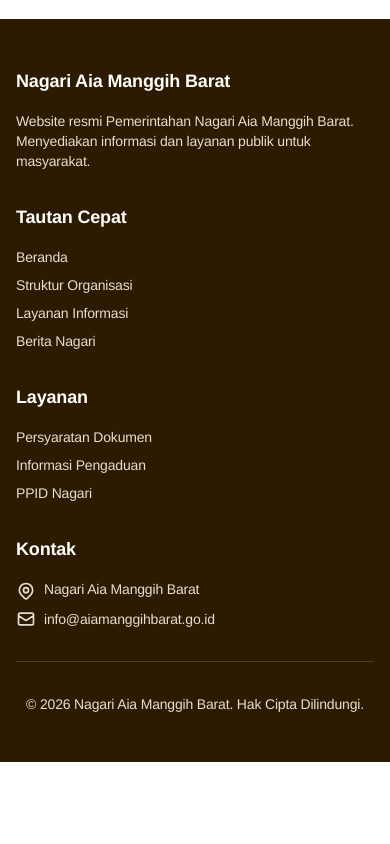
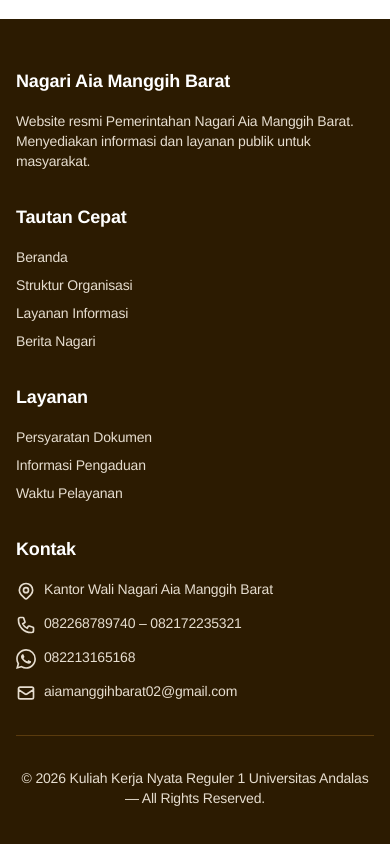
Before and after one commit to websiteaiamanggihbarat-lang/websitenagari, a Next.js app: page / in a window 390 px wide. Shown: the part 8603-9447 px from the top of the page. Before the commit the page ends 9365 px from the top, so only its background shows below. Built offline with nearby package versions, Linux system fonts and the light colour scheme.

Commit message:
[feat] update footer

```diff
--- a/app/ppid/page.tsx
+++ /dev/null
@@ -1,110 +0,0 @@
-export default function PPID() {
-  return (
-    <div className="min-h-screen bg-white">
-      <div className="pt-24 pb-32 px-6 lg:px-8">
-        <div className="max-w-4xl mx-auto">
-          <div className="text-center mb-20 scroll-slide-left">
-            <h1 className="text-4xl md:text-5xl font-bold text-gray-900 mb-4 tracking-tight">
-              PPID Nagari
-            </h1>
-            <div className="w-24 h-1 bg-gradient-to-r from-[#2c1b01] to-[#b6a587] mx-auto rounded-full mb-6"></div>
-            <p className="text-xl text-gray-600 font-normal">
-              Pejabat Pengelola Informasi dan Dokumentasi Nagari Aia Manggih
-              Barat
-            </p>
-          </div>
-
-          {/* Main Info Card */}
-          <div className="bg-gradient-to-br from-white to-gray-50 rounded-2xl p-10 border border-gray-200/50 shadow-xl mb-12 scroll-slide-bottom">
-            <div className="flex items-center mb-6">
-              <div className="w-14 h-14 bg-gradient-to-br from-[#2c1b01] to-[#1a1200] rounded-xl flex items-center justify-center shadow-lg shadow-[rgba(44,27,1,0.25)] mr-4">
-                <svg className="w-7 h-7 text-white" fill="none" stroke="currentColor" viewBox="0 0 24 24">
-                  <path strokeLinecap="round" strokeLinejoin="round" strokeWidth={2.5} d="M9 12h6m-6 4h6m2 5H7a2 2 0 01-2-2V5a2 2 0 012-2h5.586a1 1 0 01.707.293l5.414 5.414a1 1 0 01.293.707V19a2 2 0 01-2 2z" />
-                </svg>
-              </div>
-              <h2 className="text-2xl md:text-3xl font-bold text-gray-900 tracking-tight">
-                Informasi PPID
-              </h2>
-            </div>
-            <p className="text-lg text-gray-600 leading-relaxed">
-              Informasi tentang PPID Nagari akan ditampilkan di sini.
-            </p>
-          </div>
-
-          {/* PPID Structure */}
-          <div className="mb-12 scroll-slide-right">
-            <h3 className="text-2xl font-bold text-gray-900 mb-8 tracking-tight">
-              Struktur PPID
-            </h3>
-            <div className="space-y-6">
-              <div className="bg-white rounded-xl p-6 border-l-4 border-[#2c1b01] shadow-md hover:shadow-lg transition-shadow scroll-slide-left">
-                <h4 className="font-bold text-gray-900 mb-3 text-lg">
-                  Pejabat Pengelola Informasi dan Dokumentasi
-                </h4>
-                <p className="text-gray-600 leading-relaxed">
-                  Nama dan kontak akan ditampilkan di sini
-                </p>
-              </div>
-              <div className="bg-white rounded-xl p-6 border-l-4 border-[#4a3210] shadow-md hover:shadow-lg transition-shadow scroll-slide-right">
-                <h4 className="font-bold text-gray-900 mb-3 text-lg">
-                  Staf PPID
-                </h4>
-                <p className="text-gray-600 leading-relaxed">
-                  Nama dan kontak akan ditampilkan di sini
-                </p>
-              </div>
-            </div>
-          </div>
-
-          {/* Information Request */}
-          <div className="bg-gradient-to-br from-[#f0e8db] to-white rounded-2xl p-10 border border-[#d1c2a0] shadow-xl mb-12 scroll-slide-bottom">
-            <div className="flex items-center mb-6">
-              <div className="w-14 h-14 bg-gradient-to-br from-[#2c1b01] to-[#1a1200] rounded-xl flex items-center justify-center shadow-lg shadow-[rgba(44,27,1,0.25)] mr-4">
-                <svg className="w-7 h-7 text-white" fill="none" stroke="currentColor" viewBox="0 0 24 24">
-                  <path strokeLinecap="round" strokeLinejoin="round" strokeWidth={2.5} d="M8 7V3m8 4V3m-9 8h10M5 21h14a2 2 0 002-2V7a2 2 0 00-2-2H5a2 2 0 00-2 2v12a2 2 0 002 2z" />
-                </svg>
-              </div>
-              <h3 className="text-2xl font-bold text-gray-900 tracking-tight">
-                Permintaan Informasi Publik
-              </h3>
-            </div>
-            <p className="text-gray-700 mb-8 leading-relaxed text-lg">
-              Masyarakat dapat mengajukan permintaan informasi publik melalui:
-            </p>
-            <ul className="space-y-4">
-              <li className="flex items-start group">
-                <div className="w-8 h-8 bg-[#e6ddcf] rounded-lg flex items-center justify-center mr-4 flex-shrink-0 group-hover:bg-[#d1c2a0] transition-colors">
-                  <span className="text-[#2c1b01] font-bold">1</span>
-                </div>
-                <span className="text-gray-700 leading-relaxed pt-1.5">
-                  Formulir permintaan informasi (akan ditampilkan di sini)
-                </span>
-              </li>
-              <li className="flex items-start group">
-                <div className="w-8 h-8 bg-[#e6ddcf] rounded-lg flex items-center justify-center mr-4 flex-shrink-0 group-hover:bg-[#d1c2a0] transition-colors">
-                  <span className="text-[#2c1b01] font-bold">2</span>
-                </div>
-                <span className="text-gray-700 leading-relaxed pt-1.5">Email: ppid@aiamanggihbarat.go.id</span>
-              </li>
-              <li className="flex items-start group">
-                <div className="w-8 h-8 bg-[#e6ddcf] rounded-lg flex items-center justify-center mr-4 flex-shrink-0 group-hover:bg-[#d1c2a0] transition-colors">
-                  <span className="text-[#2c1b01] font-bold">3</span>
-                </div>
-                <span className="text-gray-700 leading-relaxed pt-1.5">Kantor Nagari Aia Manggih Barat</span>
-              </li>
-            </ul>
-          </div>
-
-          {/* Note */}
-          <div className="bg-gradient-to-br from-[#f0e8db] to-white border-l-4 border-[#2c1b01] p-6 rounded-xl shadow-md scroll-fade">
-            <p className="text-gray-700 leading-relaxed">
-              <strong className="font-bold">Catatan:</strong> Halaman ini
-              akan diisi dengan informasi lengkap tentang PPID Nagari setelah
-              data tersedia.
-            </p>
-          </div>
-        </div>
-      </div>
-    </div>
-  );
-}
--- a/components/Footer.tsx
+++ b/components/Footer.tsx
@@ -53,7 +53,7 @@
             <ul className="space-y-2 text-sm">
               <li>
                 <Link
-                  href="/layanan-informasi"
+                  href="/layanan-informasi#persyaratan-dokumen"
                   className="text-[#e6ddcf] hover:text-white"
                 >
                   Persyaratan Dokumen
@@ -69,10 +69,10 @@
               </li>
               <li>
                 <Link
-                  href="/ppid"
+                  href="/layanan-informasi#kontak-pelayanan"
                   className="text-[#e6ddcf] hover:text-white"
                 >
-                  PPID Nagari
+                  Waktu Pelayanan
                 </Link>
               </li>
             </ul>
@@ -81,10 +81,10 @@
           {/* Contact */}
           <div>
             <h3 className="text-lg font-bold mb-4">Kontak</h3>
-            <ul className="space-y-2 text-sm text-[#e6ddcf]">
+            <ul className="space-y-3 text-sm text-[#e6ddcf]">
               <li className="flex items-start">
                 <svg
-                  className="w-5 h-5 mr-2 mt-0.5"
+                  className="w-5 h-5 mr-2 mt-0.5 flex-shrink-0"
                   fill="none"
                   stroke="currentColor"
                   viewBox="0 0 24 24"
@@ -102,11 +102,44 @@
                     d="M15 11a3 3 0 11-6 0 3 3 0 016 0z"
                   />
                 </svg>
-                <span>Nagari Aia Manggih Barat</span>
+                <a
+                  href="https://maps.app.goo.gl/STKDCR9RyTAFz44A6"
+                  target="_blank"
+                  rel="noopener noreferrer"
+                  className="hover:text-white transition-colors"
+                >
+                  Kantor Wali Nagari Aia Manggih Barat
+                </a>
               </li>
-              <li className="flex items-center">
+              <li className="flex items-start">
                 <svg
-                  className="w-5 h-5 mr-2"
+                  className="w-5 h-5 mr-2 mt-0.5 flex-shrink-0"
+                  fill="none"
+                  stroke="currentColor"
+                  viewBox="0 0 24 24"
+                >
+                  <path
+                    strokeLinecap="round"
+                    strokeLinejoin="round"
+                    strokeWidth={2}
+                    d="M3 5a2 2 0 012-2h3.28a1 1 0 01.948.684l1.498 4.493a1 1 0 01-.502 1.21l-2.257 1.13a11.042 11.042 0 005.516 5.516l1.13-2.257a1 1 0 011.21-.502l4.493 1.498a1 1 0 01.684.949V19a2 2 0 01-2 2h-1C9.716 21 3 14.284 3 6V5z"
+                  />
+                </svg>
+                <span>082268789740 – 082172235321</span>
+              </li>
+              <li className="flex items-start">
+                <svg
+                  className="w-5 h-5 mr-2 mt-0.5 flex-shrink-0"
+                  fill="currentColor"
+                  viewBox="0 0 24 24"
+                >
+                  <path d="M17.472 14.382c-.297-.149-1.758-.867-2.03-.967-.273-.099-.471-.148-.67.15-.197.297-.767.966-.94 1.164-.173.199-.347.223-.644.075-.297-.15-1.255-.463-2.39-1.475-.883-.788-1.48-1.761-1.653-2.059-.173-.297-.018-.458.13-.606.134-.133.298-.347.446-.52.149-.174.198-.298.298-.497.099-.198.05-.371-.025-.52-.075-.149-.669-1.612-.916-2.207-.242-.579-.487-.5-.669-.51-.173-.008-.371-.01-.57-.01-.198 0-.52.074-.792.372-.272.297-1.04 1.016-1.04 2.479 0 1.462 1.065 2.875 1.213 3.074.149.198 2.096 3.2 5.077 4.487.709.306 1.262.489 1.694.625.712.227 1.36.195 1.871.118.571-.085 1.758-.719 2.006-1.413.248-.694.248-1.289.173-1.413-.074-.124-.272-.198-.57-.347m-5.421 7.403h-.004a9.87 9.87 0 01-5.031-1.378l-.361-.214-3.741.982.998-3.648-.235-.374a9.86 9.86 0 01-1.51-5.26c.001-5.45 4.436-9.884 9.888-9.884 2.64 0 5.122 1.03 6.988 2.898a9.825 9.825 0 012.893 6.994c-.003 5.45-4.437 9.884-9.885 9.884m8.413-18.297A11.815 11.815 0 0012.05 0C5.495 0 .16 5.335.157 11.892c0 2.096.547 4.142 1.588 5.945L.057 24l6.305-1.654a11.882 11.882 0 005.683 1.448h.005c6.554 0 11.89-5.335 11.893-11.893a11.821 11.821 0 00-3.48-8.413Z" />
+                </svg>
+                <span>082213165168</span>
+              </li>
+              <li className="flex items-start">
+                <svg
+                  className="w-5 h-5 mr-2 mt-0.5 flex-shrink-0"
                   fill="none"
                   stroke="currentColor"
                   viewBox="0 0 24 24"
@@ -118,7 +151,7 @@
                     d="M3 8l7.89 5.26a2 2 0 002.22 0L21 8M5 19h14a2 2 0 002-2V7a2 2 0 00-2-2H5a2 2 0 00-2 2v10a2 2 0 002 2z"
                   />
                 </svg>
-                <span>info@aiamanggihbarat.go.id</span>
+                <span>aiamanggihbarat02@gmail.com</span>
               </li>
             </ul>
           </div>
@@ -126,8 +159,7 @@
 
         <div className="border-t border-[#5a3b0d] mt-8 pt-8 text-center text-sm text-[#e6ddcf]">
           <p>
-            © {new Date().getFullYear()} Nagari Aia Manggih Barat. Hak Cipta
-            Dilindungi.
+            © {new Date().getFullYear()} Kuliah Kerja Nyata Reguler 1 Universitas Andalas — All Rights Reserved.
           </p>
         </div>
       </div>
--- a/components/Navigation.tsx
+++ b/components/Navigation.tsx
@@ -24,7 +24,6 @@
     { href: "/", label: "Beranda" },
     { href: "/struktur-organisasi", label: "Struktur Organisasi" },
     { href: "/lembaga-organisasi", label: "Lembaga & Organisasi" },
-    { href: "/ppid", label: "PPID Nagari" },
     { href: "/layanan-informasi", label: "Layanan Informasi" },
     { href: "/berita", label: "Berita Nagari" },
   ];
```
